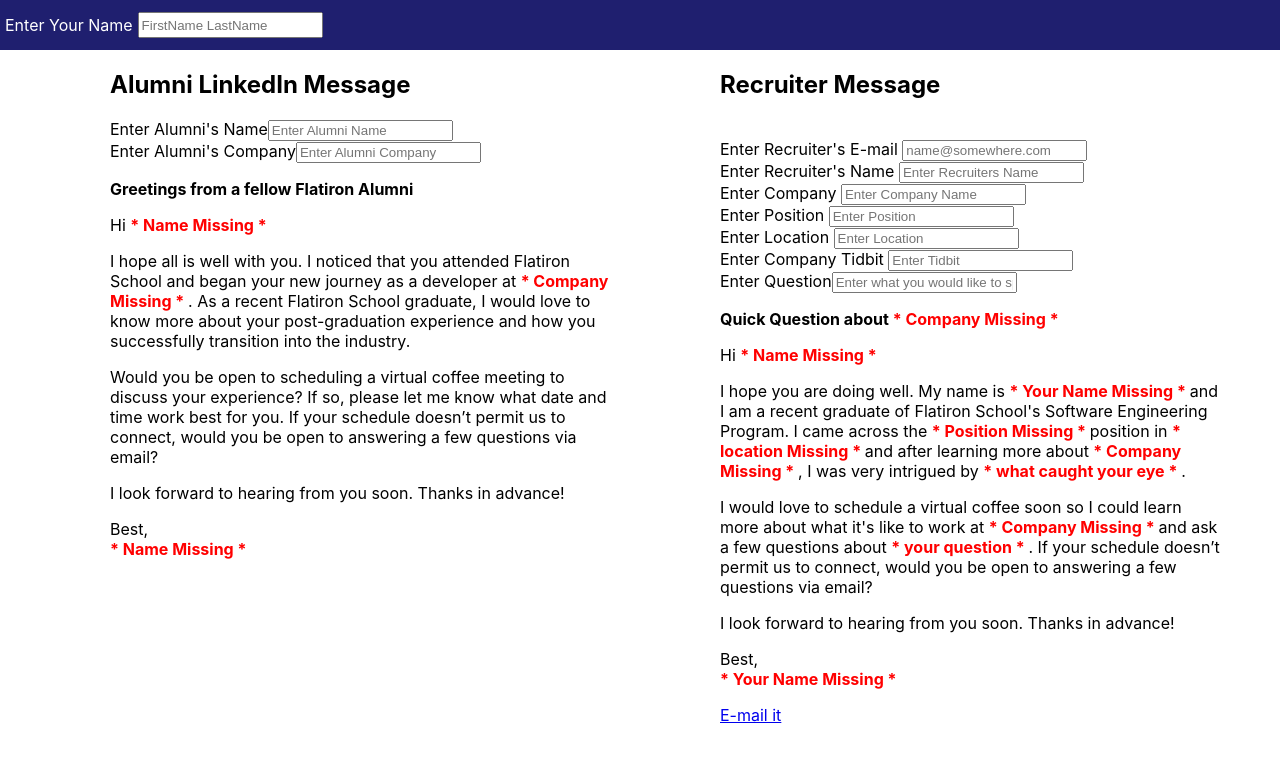
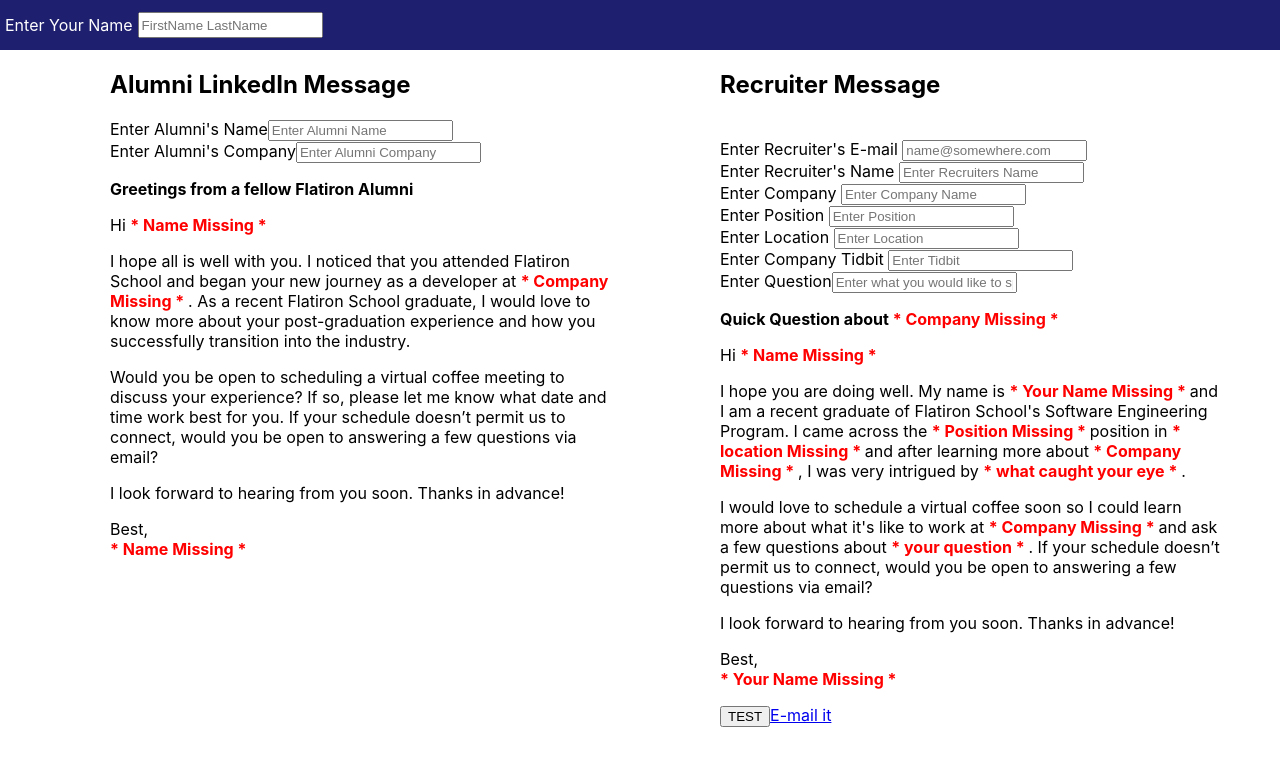
Before and after one commit to aduterte/networking-template-generator, a React (Create React App) app: page / in a window 1280 px wide. Shown: the top 766 px of the page. Built offline with nearby package versions, Linux system fonts and the light colour scheme.

Commit message:
why is the clipboard being stupid

```diff
--- a/src/components/RecruiterMessage.js
+++ b/src/components/RecruiterMessage.js
@@ -51,6 +51,26 @@
         setEmail(email)
     }
 
+    function handleCopy(){
+        console.log("im hit")
+
+        const bodyText = document.getElementById("recruiter-body"),
+            selection = window.getSelection(),
+            range = document.createRange()
+
+
+
+        range.selectNode(bodyText)
+        selection.addRange(range)
+
+        // debugger
+        document.execCommand('copy')
+        document.execCommand('copy')
+        // debugger
+
+        selection.removeAllRanges()
+
+    }
 
     return(
         <div className="recruiter-message-container">
@@ -72,6 +92,7 @@
 
 
             <p><b>Quick Question about {company === "" ? <span style={warning}> * Company Missing * </span> : company}</b></p>
+            <div id="recruiter-body">
                 <p>Hi {contact === "" ? <span style={warning}> * Name Missing * </span> : contact}</p>
 
                 <p>I hope you are doing well.  My name is {props.user === "" ? <span style={warning}> * Your Name Missing * </span> : props.user} and I am a recent graduate of Flatiron School's Software Engineering Program.  I came across the {position === "" ? <span style={warning}> * Position Missing * </span> : position} position in {location === "" ? <span style={warning}> * location Missing * </span> : location} and after learning more about {company === "" ? <span style={warning}> * Company Missing * </span> : company}, I was very intrigued by {tidbit === "" ? <span style={warning}> * what caught your eye * </span> : tidbit}.</p>
@@ -83,7 +104,8 @@
                 <p>Best,
                 <br/>
                 {props.user === "" ? <span style={warning}> * Your Name Missing * </span> : props.user}</p>
-
+            </div>
+            <button onClick={handleCopy}>TEST</button>
             <a href={`mailto:${email}?subject=Quick Question about ${company}&html-body=${message}`} target="_blank" rel="noopener noreferrer">E-mail it</a>
 
         </div>
```
Lines whose indentation alone changed are shown as unchanged.
